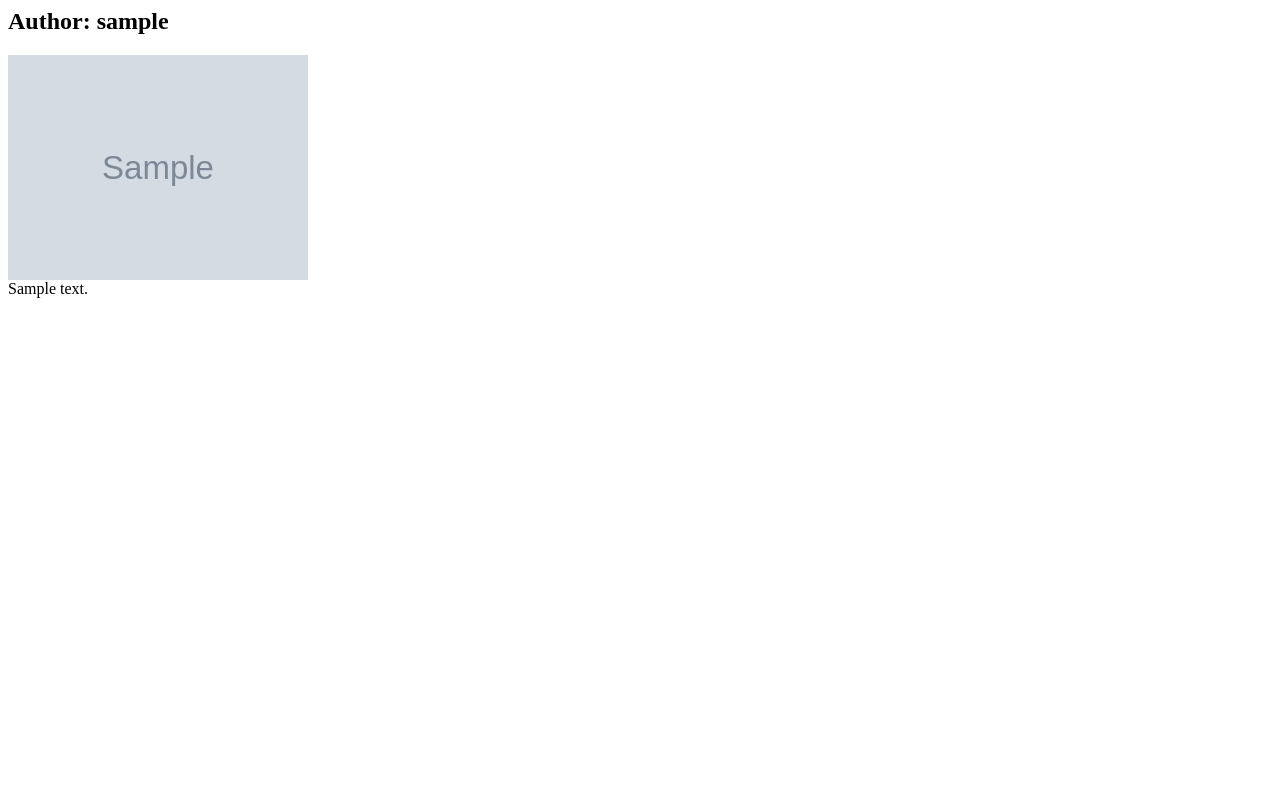
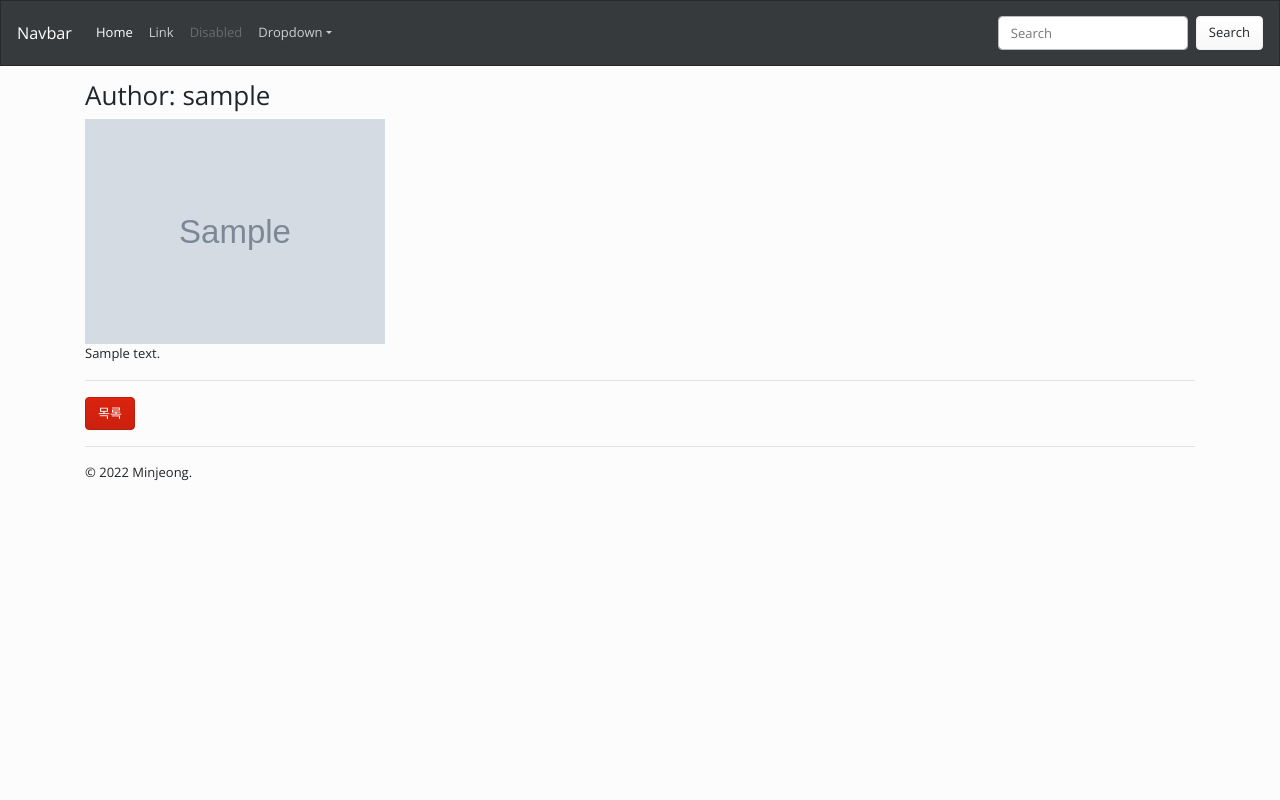
Before and after one commit to minjeongcode/django-with-react, a Django app: page /instagram/1 in a window 1280 px wide. Run offline with Django 4.2, Linux system fonts and the light colour scheme; tables that the repository leaves empty hold one stand-in row (values such as "Sample post"); grey boxes marked "Sample" are stand-in pictures; some libraries are stand-ins or nearby versions.

Commit message:
bootstrap layout

```diff
--- /dev/null
+++ b/instagram/templates/instagram/layout.html
@@ -0,0 +1,64 @@
+<!DOCTYPE html>
+<html lang="ko">
+  <head>
+    <meta charset="utf-8" />
+    <title>{% block title %}{% endblock title %}</title>
+    <!-- CSS only -->
+    {% comment %} <link href="https://cdn.jsdelivr.net/npm/bootstrap@5.1.3/dist/css/bootstrap.min.css" rel="stylesheet" integrity="sha384-1BmE4kWBq78iYhFldvKuhfTAU6auU8tT94WrHftjDbrCEXSU1oBoqyl2QvZ6jIW3" crossorigin="anonymous"> {% endcomment %}
+    {% comment %} <link rel="stylesheet" href="https://cdn.jsdelivr.net/npm/bootswatch@4.5.2/dist/darkly/bootstrap.min.css" integrity="sha384-nNK9n28pDUDDgIiIqZ/MiyO3F4/9vsMtReZK39klb/MtkZI3/LtjSjlmyVPS3KdN" crossorigin="anonymous"> {% endcomment %}
+    <link rel="stylesheet" href="https://cdn.jsdelivr.net/npm/bootswatch@4.5.2/dist/simplex/bootstrap.min.css" integrity="sha384-FYrl2Nk72fpV6+l3Bymt1zZhnQFK75ipDqPXK0sOR0f/zeOSZ45/tKlsKucQyjSp" crossorigin="anonymous">
+    <script src="https://code.jquery.com/jquery-3.6.0.js" integrity="sha256-H+K7U5CnXl1h5ywQfKtSj8PCmoN9aaq30gDh27Xc0jk=" crossorigin="anonymous"></script>
+    <script src="https://cdn.jsdelivr.net/npm/bootstrap@5.1.3/dist/js/bootstrap.min.js" integrity="sha384-QJHtvGhmr9XOIpI6YVutG+2QOK9T+ZnN4kzFN1RtK3zEFEIsxhlmWl5/YESvpZ13" crossorigin="anonymous"></script>
+    <style>
+      body {
+        padding-top: 5rem;
+        padding-bottom: 2rem;
+      }
+    </style>
+  </head>
+  <body>
+    <nav class="navbar navbar-expand-md navbar-dark bg-dark fixed-top">
+      <a class="navbar-brand" href="#">Navbar</a>
+      <button class="navbar-toggler" type="button" data-toggle="collapse" data-target="#navbarsExampleDefault" aria-controls="navbarsExampleDefault" aria-expanded="false" aria-label="Toggle navigation">
+        <span class="navbar-toggler-icon"></span>
+      </button>
+
+      <div class="collapse navbar-collapse" id="navbarsExampleDefault">
+        <ul class="navbar-nav mr-auto">
+          <li class="nav-item active">
+            <a class="nav-link" href="#">Home <span class="sr-only">(current)</span></a>
+          </li>
+          <li class="nav-item">
+            <a class="nav-link" href="#">Link</a>
+          </li>
+          <li class="nav-item">
+            <a class="nav-link disabled" href="#" tabindex="-1" aria-disabled="true">Disabled</a>
+          </li>
+          <li class="nav-item dropdown">
+            <a class="nav-link dropdown-toggle" href="#" id="dropdown01" data-toggle="dropdown" aria-haspopup="true" aria-expanded="false">Dropdown</a>
+            <div class="dropdown-menu" aria-labelledby="dropdown01">
+              <a class="dropdown-item" href="#">Action</a>
+              <a class="dropdown-item" href="#">Another action</a>
+              <a class="dropdown-item" href="#">Something else here</a>
+            </div>
+          </li>
+        </ul>
+        <form class="form-inline my-2 my-lg-0">
+          <input class="form-control mr-sm-2" type="text" placeholder="Search" aria-label="Search">
+          <button class="btn btn-secondary my-2 my-sm-0" type="submit">Search</button>
+        </form>
+      </div>
+    </nav>
+    <div class="container">
+      <div class="row">
+        <div class="col-sm-12">
+          {% block content %}
+          {% endblock content %}
+
+          <hr>
+          &copy; 2022 Minjeong.
+        </div>
+      </div>
+    </div>
+  </body>
+</html>
--- a/instagram/templates/instagram/post_detail.html
+++ b/instagram/templates/instagram/post_detail.html
@@ -1,3 +1,10 @@
+{% extends 'instagram/layout.html' %}
+
+{% block title %}
+    Post Detail pk#{{ post.pk }}
+{% endblock title %}
+
+{% block content %}
     <h2>Author: {{ post.author }}</h2>
 
     {% if post.photo %}
@@ -7,3 +14,8 @@
     {% endif %}
 
     {{ post.message }}
+    <hr>
+    <a href="{% url 'instagram:post_list' %}" class="btn btn-primary">
+        목록
+    </a>
+{% endblock content %}
```
Also changed, not shown: instagram/templates/instagram/post_list.html (+7 -11 lines), 1 other file. Lines whose indentation alone changed are shown as unchanged.
